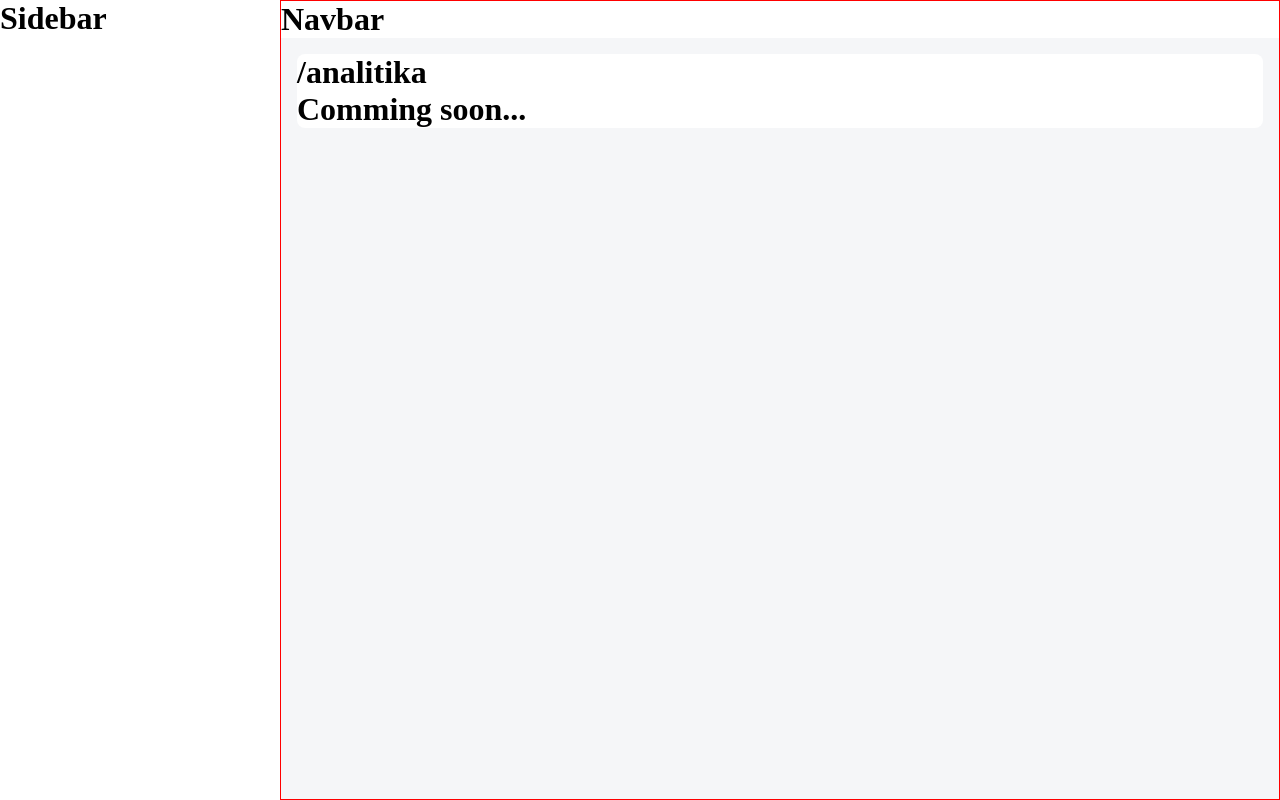
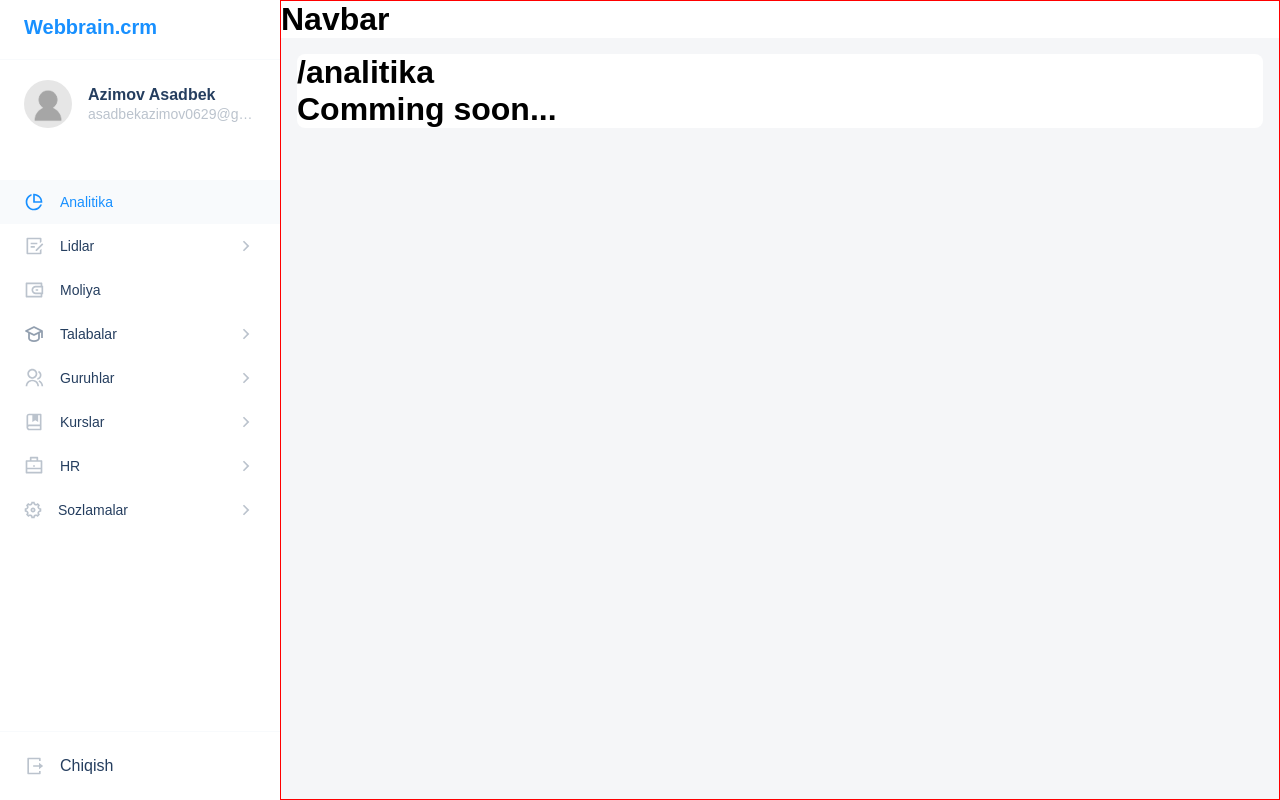
Before and after one commit to AzimovAsadbek/crm, a React (Vite) app: page /analitika in a window 1280 px wide. Built offline with nearby package versions, Linux system fonts and the light colour scheme.

Commit message:
sidebar created and finished

```diff
--- a/src/components/Sidebar/index.jsx
+++ b/src/components/Sidebar/index.jsx
@@ -1,12 +1,97 @@
-import { Outlet } from "react-router-dom"
+import { Outlet, useLocation, useNavigate } from "react-router-dom"
 import Navbar from "../Navbar"
-import { Body, Container, SidebarContainer, Wrapper } from "./style"
+import { Body, ChildTitle, ChildWrapper, Container, Exit, Logo, Menu, MenuInfo, MenuTitle, Profile, Row, SidebarContainer, SubTitle, Title, Wrap, Wrapper } from "./style"
+
+import noImg from "../../assets/images/noUser.webp"
+import ExitIcon from "../../assets/icons/exit.svg?react"
+
+
+import sidebar from "../../utils/sidebar"
+import { useState } from "react"
+
 
 const Sidebar = () => {
+    const [open, setOpen] = useState(JSON.parse(localStorage.getItem("open")) || [])
+    const navigate = useNavigate()
+    const location = useLocation()
+
+
+    const clickLogo = () => {
+        navigate("/")
+    }
+
+    const onOpen = ({ id, path, children }, e) => {
+        if (open.includes(id)) {
+            localStorage.setItem("open", JSON.stringify(res))
+            let res = open.filter(v => v !== id)
+            setOpen(res)
+        } else {
+            localStorage.setItem("open", JSON.stringify([...open, id]))
+            setOpen([...open, id])
+
+        }
+        if (!children) {
+            e.preventDefault()
+            navigate(path)
+        }
+
+    }
     return (
         <Container>
             <SidebarContainer>
-                <h1>Sidebar</h1>
+                <Logo onClick={clickLogo}>Webbrain.crm</Logo>
+
+                {/* Profile */}
+                <Profile>
+                    <Profile.Img src={noImg} />
+                    <Profile.Info>
+                        <Title>
+                            Azimov Asadbek
+                        </Title>
+                        <SubTitle>
+                            asadbekazimov0629@gmail.com
+                        </SubTitle>
+                    </Profile.Info>
+                </Profile>
+
+                {/* Sidebar */}
+                <Menu>
+                    {
+                        sidebar.map(parent => {
+                            const activePath = location.pathname.includes(parent.path)
+
+
+                            const Icon = parent?.icon
+                            return <div key={parent.id}>
+                                <MenuInfo onClick={(e) => onOpen(parent, e)} $active={activePath ? "true" : ""}>
+                                    <MenuTitle>
+                                        <Icon />
+                                        <div>{parent.title}</div>
+                                    </MenuTitle>
+                                    {parent.children && <Row $active={open.includes(parent?.id) ? "true" : ""} />}
+                                </MenuInfo>
+                                {
+                                    parent?.children?.map(child => {
+                                        return <Wrap to={child.path} key={child.id}>
+                                            <ChildWrapper $active={open.includes(parent?.id) ? "true" : ""} $activepath={location.pathname == child.path ? "true" : ""}>
+                                                <ChildTitle>
+                                                    <MenuTitle>
+
+                                                        {child.title}
+                                                    </MenuTitle>
+                                                </ChildTitle>
+                                            </ChildWrapper>
+                                        </Wrap>
+                                    })
+                                }
+                            </div>
+                        })
+                    }
+                </Menu>
+                <Exit>
+                    <ExitIcon />
+                    <div>Chiqish</div>
+                </Exit>
             </SidebarContainer>
             <Body>
                 <Navbar />
@@ -14,7 +99,7 @@ const Sidebar = () => {
                     <Outlet />
                 </Wrapper>
             </Body>
-        </Container>
+        </Container >
     )
 }
 
--- a/src/components/Sidebar/style.js
+++ b/src/components/Sidebar/style.js
@@ -1,13 +1,17 @@
 import styled from "styled-components"
+import row from "../../assets/icons/rightArrow.svg?react"
+import { NavLink } from "react-router-dom"
+
 
 const Container = styled.div`
     display: flex;
 `
 
 const SidebarContainer = styled.div`
+    display: flex;
+    flex-direction: column;
     width: 280px;
     height: 100vh;
-    /* border: 1px solid red; */
     overflow-y: scroll;
     &::-webkit-scrollbar{
         width: 0;
@@ -22,10 +26,158 @@ const Body = styled.div`
 `
 
 const Wrapper = styled.div`
-    /* border:1px solid red; */
     margin: 16px;
     background-color: white;
     border-radius: 8px;
 `
+const Logo = styled.div`
+    position: sticky;
+    top: 0;
+    background-color: white;
+    color: var(--activeColor);
+    font-weight: 600;
+    font-size: 20px;
+    height: 60px;
+    padding: 16px 24px;
+    border-bottom: 1px solid #F8FAFC;
+    cursor: pointer;
+`
+// Profile
+const Profile = styled.div`
+    display: flex;
+    align-items: center;
+    gap: 16px;
+    margin: 20px 24px;
+    background-color: white;
+`
 
-export { Container, SidebarContainer, Body, Wrapper }
+Profile.Img = styled.img`
+    width: 48px;
+    height: 48px;
+    border-radius: 50%;
+`
+
+Profile.Info = styled.div`
+    display: flex;
+    flex-direction: column;
+    gap: 2px;
+
+`
+
+const Title = styled.div`
+    color: var(--primaryColor);
+    font-weight: 600;
+    font-size: 16px;
+    white-space: nowrap;
+    width: 168px;
+    overflow: hidden;
+    text-overflow: ellipsis;
+
+`
+const SubTitle = styled.div`
+    color: var(--secondaryColor);
+    font-weight: 500;
+    font-size: 14px;
+    white-space: nowrap;
+    width: 168px;
+    overflow: hidden;
+    text-overflow: ellipsis;
+`
+
+// Menu
+const Menu = styled.div`
+    margin-top: 32px;
+`
+
+const MenuInfo = styled(NavLink)`
+    display: flex;
+    padding: 12px 24px;
+    color: ${({ $active }) => $active ? "var(--activeColor)" : "var(--primaryColor)"};
+    background-color: ${({ $active }) => $active ? "#F8FAFC" : "white"};
+    text-decoration: none;
+
+    & path {
+            fill: ${({ $active }) => $active && "var(--activeColor)"};
+        }
+
+    cursor: pointer;
+    &:hover {
+        color: var(--activeColor);
+        background-color: #F8FAFC;
+        & path {
+            fill: var(--activeColor);
+        }
+    }
+
+`
+
+const MenuTitle = styled.div`
+    display: flex;
+    align-items: center;
+    gap: 16px;
+    flex: 1;
+    font-weight: 500;
+    font-size: 14px;
+`
+
+const ChildTitle = styled(MenuTitle)`
+    padding: 12px 20px;
+    /* padding: 20px; */
+
+`
+
+const ChildWrapper = styled.div`
+    height: ${({ $active }) => $active ? "auto" : "0px"};
+    overflow: hidden;
+    margin-left: 40px;
+    color: ${({ $activepath }) => $activepath ? "var(--activeColor)" : "var(--primaryColor)"};
+    background-color: ${({ $activepath }) => $activepath ? "#F8FAFC" : "white"};
+
+    cursor: pointer;
+
+    &:hover {
+        color: var(--activeColor);
+        background-color: #F8FAFC;
+    }
+    /* position: absolute; */
+`
+
+const Row = styled(row)`
+    transform: ${({ $active }) => $active && "rotate(90deg)"};
+    transition: all 0.1s;
+`
+
+const Exit = styled.div`
+    display: flex;
+    align-items: center;
+    gap: 16px;
+    padding: 24px;
+    background-color: white;
+    color: var(--primaryColor);
+    border-top: 1px solid #F8FAFC;
+
+    position: sticky;
+    bottom: 0;
+    margin-top: auto;
+
+    color: var(--primaryColor);
+    width: 100%;
+    cursor: pointer;
+
+    &:hover {
+        color: var(--activeColor);
+        background-color: #F8FAFC;
+         & path {
+            fill: var(--activeColor);
+        }
+    }
+`
+
+const Wrap = styled(NavLink)`
+    text-decoration: none;
+`
+
+export {
+    Container, SidebarContainer, Body, Wrapper, Logo, Profile, Title
+    , SubTitle, Menu, MenuInfo, MenuTitle, ChildWrapper, ChildTitle, Row, Exit, Wrap
+}
--- a/src/index.css
+++ b/src/index.css
@@ -1,7 +1,16 @@
+@import url("https://fonts.googleapis.com/css2?family=Montserrat:ital,wght@0,100..900;1,100..900&display=swap");
+
+:root {
+  --primaryColor: #253e5f;
+  --secondaryColor: #bbc3cd;
+  --activeColor: #1890ff;
+}
+
 * {
   margin: 0;
   padding: 0;
   box-sizing: border-box;
+  font-family: "Monserrat", sans-serif;
 }
 
 body {
--- a/src/utils/sidebar.js
+++ b/src/utils/sidebar.js
@@ -21,7 +21,7 @@ const sidebar = [
         id: 1,
         title: "Analitika",
         path: "/analitika",
-        icon: Generics,
+        icon: Analitika,
         isPrivate: true,
         element: Generics,
         role: ["admin", "manager"],
@@ -253,22 +253,7 @@ const sidebar = [
             },
         ],
     },
-    {
-        id: 9,
-        title: "Log In",
-        path: "/login",
-        isPrivate: true,
-        element: Generics,
-        hidden: true,
-    },
-    {
-        id: 9,
-        title: "Reset",
-        path: "/reset",
-        isPrivate: true,
-        element: Generics,
-        hidden: true,
-    },
+
 ];
 
 export default sidebar;
```
